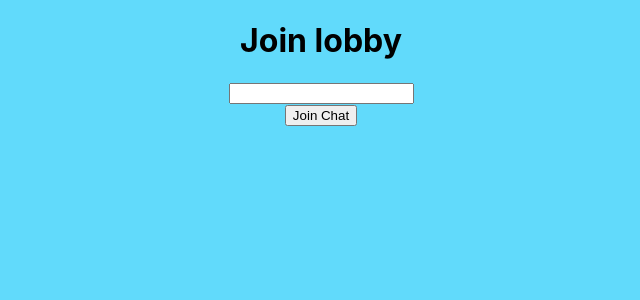
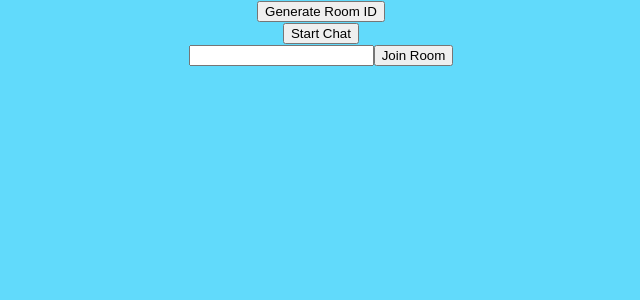
Before and after one commit to sha1thedon/chat-app, a React (Create React App) app in the folder my-chat/: page /joinlobby in a window 1280 px wide. Shown: the top 300 px of the page, without its empty margins (319-959 px from the left). Built offline with nearby package versions, Linux system fonts and the light colour scheme; no server answers.

Commit message:
create lobby is now a function and not component

```diff
--- a/my-chat/src/App.js
+++ b/my-chat/src/App.js
@@ -9,7 +9,8 @@ import JoinLobby from './views/JoinLobby'
 import Lobby from './views/Lobby'
 import './fonts/InterWorks-Medium.ttf'
 import './fonts/InterWorks-Regular.ttf'
-
+import {useNavigate} from 'react-router-dom'
+import RouteButton from "./components/RouteButton";
 
 let wsAddress = 'ws://localhost'
  let ws = "ws://localhost:8082"
@@ -25,8 +26,11 @@ let wsAddress = 'ws://localhost'
 }
 
 function App (){
+  const [input, setInput] = useState('')
+  const navigate = useNavigate()
 
-
+  lobbyList.push(1234)
+  console.log('lobby list at app.js is ', lobbyList)
 
   function generateRandomWebsocket (wss) {
     let min = 8000;
@@ -43,27 +47,66 @@ function App (){
   }
 
 
+  const createRoom = () => {
+    const newLobby = {
+      'id': generateRoomID(),
+      'users': userList,
+      'websocket': s,
+      'messages': []
+    }
+    lobbyList.push(newLobby)
+    console.log('generateLobby: lobbyList is ', lobbyList)
 
 
+    lobbyList.forEach(function(item){
+      if (input === item.id){
+        navigate('/homepage')
+      }
+      else{console.log('try again')}
+    })
+
+  }
 
 
+  const generateRoomID = () => {
+    let randomNumber = Math.random()
+
+    let ID = randomNumber.toString(36).substring(2, 15) + randomNumber.toString(36).substring(2, 15)
+    console.log('ID is ', ID)
+    return ID
+}
+
+  const joinRoom = () => {
+    console.log(input)
+
+  }
+  const checkCurrentRoomID = (event) => {
+    setInput(event.target.value)
+}
   s.addEventListener('open', () => {
     console.log('socketOpen: Client says: websocket is connected')
 })
 
   return(
-    <BrowserRouter>
+
+
     <div className='App'>
+      <button onClick={generateRoomID}>Generate Room ID</button>
+      <RouteButton buttonText={'Start Chat'} pageClickHandler={createRoom}></RouteButton>
+      <input id='room-id-input' type='text' value = {input} onChange={checkCurrentRoomID}/>
+      <button onClick={createRoom}>Join Room</button>
+
       <Routes>
       <Route path = '/' element = {<Login/>}/>
-        <Route path = '/homepage' element = {<HomePage socket={s} generateRandomWebsocket={generateRandomWebsocket} user={user} userList={userList} lobbyList={lobbyList} lobby={lobby} wsAddress={wsAddress}/>}/>
-        <Route path = '/createlobby' element = {<CreateLobby socket={s} generateRandomWebsocket={generateRandomWebsocket} user={user} userList={userList} lobbyList={lobbyList} lobby={lobby} wsAddress={wsAddress}/>}/>
-        <Route path = '/joinlobby' element = {<JoinLobby socket={s} generateRandomWebsocket={generateRandomWebsocket} user={user} userList={userList} lobbyList={lobbyList} lobby={lobby} wsAddress={wsAddress}/>}/>
-        <Route path = 'lobby' element = {<Lobby socket={s} generateRandomWebsocket={generateRandomWebsocket} user={user} userList={userList} lobbyList={lobbyList} lobby={lobby}/>}/>
+      <Route path = '/homepage' element = {<HomePage s={s}/>}/>
       </Routes>
     </div>
-    </BrowserRouter>
+
   )
 }
 
 export default App
+
+//homepage.js parameterised and rename to room
+//app.js have a function called createroom creates roomlist
+//join room will navigate to the room component
--- a/my-chat/src/components/AppRoutes.js
+++ b/my-chat/src/components/AppRoutes.js
@@ -1,6 +1,7 @@
 import {Route, Routes} from 'react-router-dom'
 import HomePage from '../views/HomePage'
 import Login from '../views/Login'
+import App from '../App'
 import CreateLobby from '../views/CreateLobby'
 import JoinLobby from '../views/JoinLobby'
 
--- a/my-chat/src/components/MessageBox.js
+++ b/my-chat/src/components/MessageBox.js
@@ -2,7 +2,7 @@ import React from "react";
 import { useState, useEffect } from "react";
 
 
-const MessageBox = ({socket}) => {
+const MessageBox = ({socket, s}) => {
     const [input, setInput] = useState('')
     const [ message, setMessage] = useState([])
 
@@ -23,7 +23,7 @@ const MessageBox = ({socket}) => {
         //   setMessage(myNewArray)
         // setMessage()
         //onSubmit()
-        socket.send(input)
+        s.send(input)
         // event.preventDefault()
         console.log('sendToServer: ', input)
       }
@@ -34,13 +34,13 @@ const MessageBox = ({socket}) => {
       }
 
 
-      socket.onmessage = ({ data }) => {
-        console.log('message from server', data)
-        console.log(data)
-        const myNewArray = [...message]
-        myNewArray.push(data)
-        setMessage(myNewArray)
-      }
+      // s.onmessage = ({ data }) => {
+      //   console.log('message from server', data)
+      //   console.log(data)
+      //   const myNewArray = [...message]
+      //   myNewArray.push(data)
+      //   setMessage(myNewArray)
+      // }
 
     const onInputHandler = (event) => {
         if(validMessage(event.target.value)){
--- a/my-chat/src/index.js
+++ b/my-chat/src/index.js
@@ -4,13 +4,16 @@ import ReactDOM from 'react-dom/client';
 import './index.css';
 import App from './App';
 import reportWebVitals from './reportWebVitals';
+import {BrowserRouter as Router} from 'react-router-dom';
 
 
 
 const root = ReactDOM.createRoot(document.getElementById('root'));
 root.render(
   <React.StrictMode>
+    <Router>
       <App />
+      </Router>
   </React.StrictMode>
 );
 
--- a/my-chat/src/views/CreateLobby.js
+++ b/my-chat/src/views/CreateLobby.js
@@ -2,23 +2,16 @@ import React from "react";
 import RouteButton from "../components/RouteButton";
 import { useEffect, useState, useRef } from 'react'
 import {useNavigate} from 'react-router-dom'
-import axios from 'axios'
 
 
 const CreateLobby = ({socket, generateRandomWebsocket, user, userList, lobby, lobbyList, wsAddress}) => {
+
+
     const navigate = useNavigate()
 
 
-    const generateRoomID = () => {
-        let randomNumber = Math.random()
 
-        let ID = randomNumber.toString(36).substring(2, 15) + randomNumber.toString(36).substring(2, 15)
-        lobby.id = ID
-
-        console.log('room id list is ' ,lobby.id)
-    }
-
-   const navigateToHomePage= () => {
+   const navigateToHomePage = () => {
         console.log('navigation into homepage')
         console.log('lobby information is ', lobby)
         let randomws = generateRandomWebsocket(wsAddress)
@@ -29,7 +22,8 @@ const CreateLobby = ({socket, generateRandomWebsocket, user, userList, lobby, lo
         // lobby.websocket.send('hello')
         navigate('/homepage')
         console.log('lobby id is ', lobby.id)
-        lobbyList.push(lobby)
+        lobbyList.push(5678)
+        console.log('lobby list is ', lobbyList)
 
    }
 
@@ -40,7 +34,7 @@ const CreateLobby = ({socket, generateRandomWebsocket, user, userList, lobby, lo
             <p>Room ID: {lobby.id}</p>
 
       {/* Button to generate a new room ID */}
-            <button onClick={generateRoomID}>Generate Room ID</button>
+
             <RouteButton buttonText={'Start Chat'} pageClickHandler={navigateToHomePage}></RouteButton>
         </div>
     )
--- a/my-chat/src/views/HomePage.js
+++ b/my-chat/src/views/HomePage.js
@@ -10,7 +10,7 @@ import {useNavigate} from 'react-router-dom'
 
 
 
-const HomePage = ({socket, generateRandomWebsocket, user, userList, lobbyList, lobby, wsAddress}) => {
+const HomePage = ({s, generateRandomWebsocket, user, userList, lobbyList, lobby, wsAddress}) => {
     // const onSubmit = () => {
     //   return <div>{message[0]}</div>
     // }
@@ -18,7 +18,8 @@ const HomePage = ({socket, generateRandomWebsocket, user, userList, lobbyList, l
       return (
         <div className="App">
 
-         <MessageBox socket={socket} ></MessageBox>
+         <MessageBox s={s} ></MessageBox>
+         {console.log('lobby list at homepage is ', lobbyList)}
 
         </div>
       );
--- a/my-chat/src/views/JoinLobby.js
+++ b/my-chat/src/views/JoinLobby.js
@@ -9,7 +9,7 @@ const JoinLobby = ({socket, wsAddress, lobby, lobbyList, user, userList}) => {
     const navigate = useNavigate()
     const navigateToHomePage = () => {
 
-
+           console.log('lobby list at join lobby is ', lobbyList)
             console.log('input is ', input)
 
             // if (roomIDlist.includes(input)){
@@ -23,7 +23,8 @@ const JoinLobby = ({socket, wsAddress, lobby, lobbyList, user, userList}) => {
 
             for (let i =0; i<lobbyList.length; i++){
                 let obj = lobbyList[i]
-            if (obj.id === input){
+                console.log('obj is ', obj)
+            if (obj.toString() === input){
                 navigate('/homepage')
             }
             else{
--- a/my-chat/src/views/Login.js
+++ b/my-chat/src/views/Login.js
@@ -3,9 +3,8 @@ import RouteButton from "../components/RouteButton";
 import { useNavigate } from "react-router-dom";
 
 
-const Login = () => {
+const Login = (socket, wsAddress, user, userList, lobby, lobbyList, generateRandomWebsocket) => {
     const navigate = useNavigate()
-
     const navigateToCreateLobbyPage = () => {
         console.log('navigate create lobby called')
         navigate('/createlobby')
@@ -18,6 +17,8 @@ const Login = () => {
 
     }
 
+
+
     return (
         <div className="align-items-center d-flex">
         <h1>Login page</h1>
```
Lines whose indentation alone changed are shown as unchanged.
